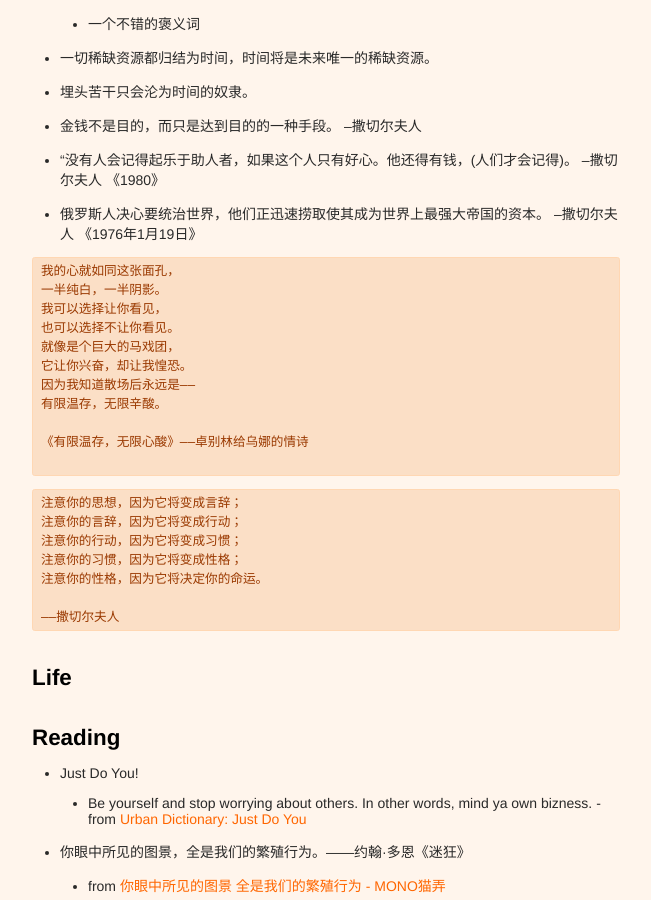
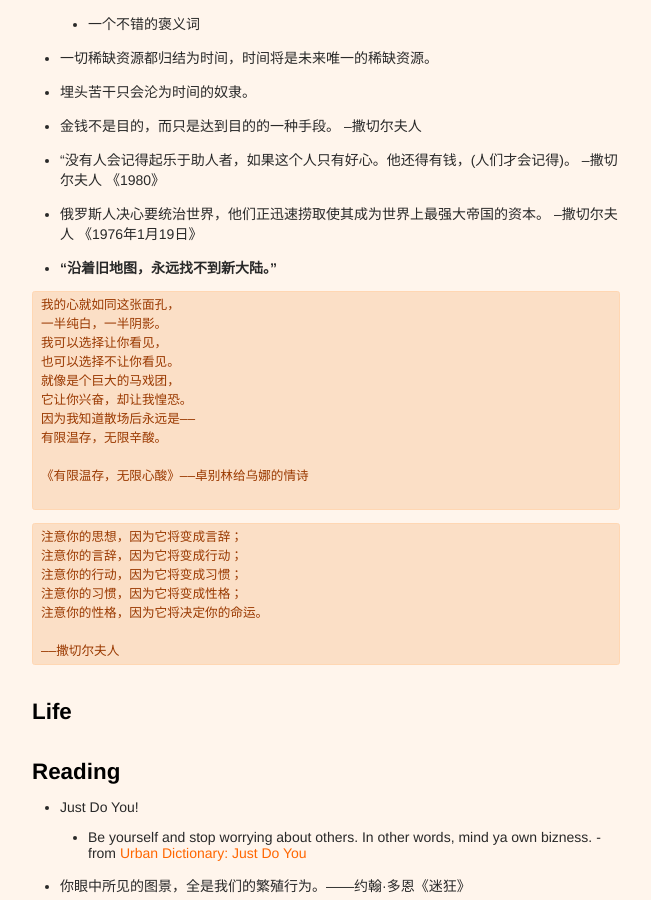
Before and after one commit to xianyuxmu/xianyuxmu.github.io, a Jekyll site: the page built from _posts/2019-12-01-monthly-reading.md, in a window 1280 px wide and 900 px high, scrolled down 492 px. Shown: the whole window, without its empty margins (314-965 px from the left). Built offline with Jekyll 4.4.1, drawn with Linux system fonts in a browser that asks for light colours; comment, search, counter and statistics services are not loaded.

Commit message:
Update 2019-12-01-monthly-reading.md

````diff
--- a/_posts/2019-12-01-monthly-reading.md
+++ b/_posts/2019-12-01-monthly-reading.md
@@ -26,6 +26,7 @@ tags:
 - 金钱不是目的，而只是达到目的的一种手段。 --撒切尔夫人
 - “没有人会记得起乐于助人者，如果这个人只有好心。他还得有钱，(人们才会记得)。 --撒切尔夫人 《1980》
 - 俄罗斯人决心要统治世界，他们正迅速捞取使其成为世界上最强大帝国的资本。 --撒切尔夫人 《1976年1月19日》
+- **“沿着旧地图，永远找不到新大陆。”**
 
 ```
 我的心就如同这张面孔，
````
